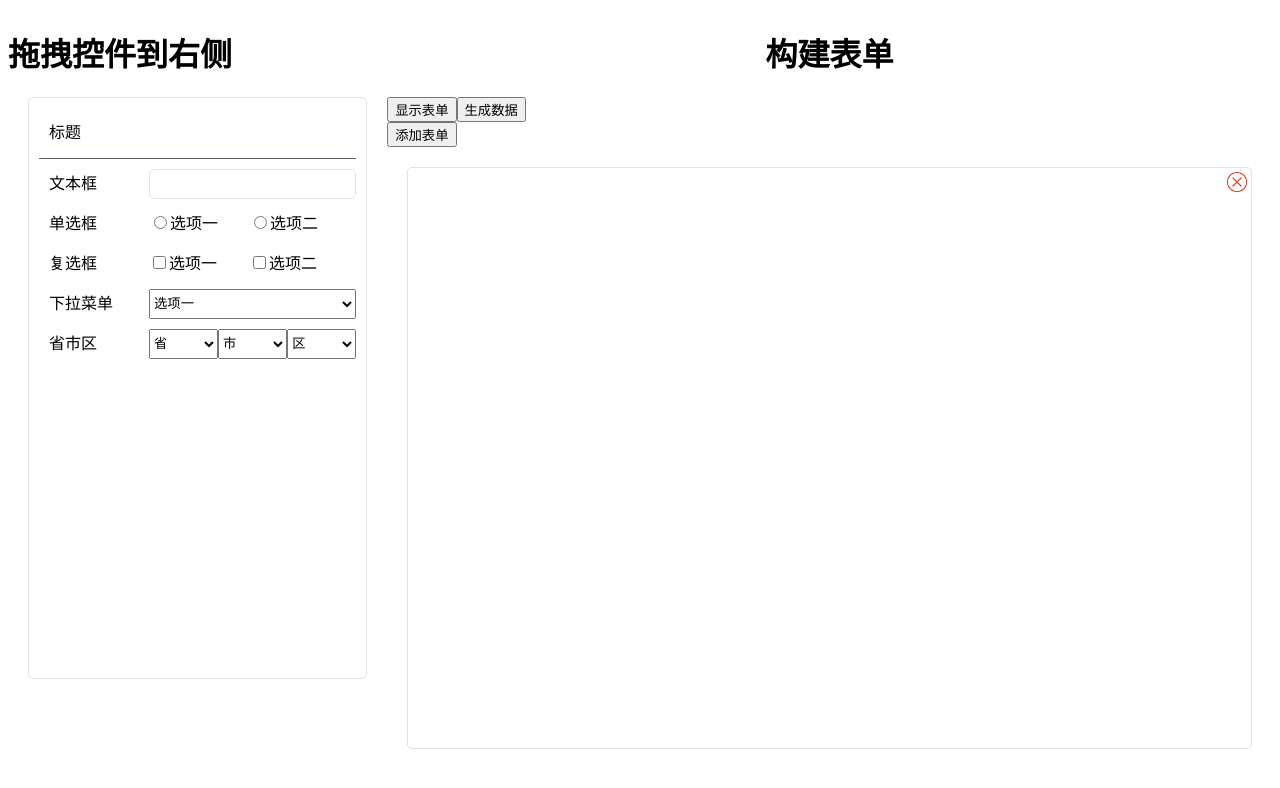
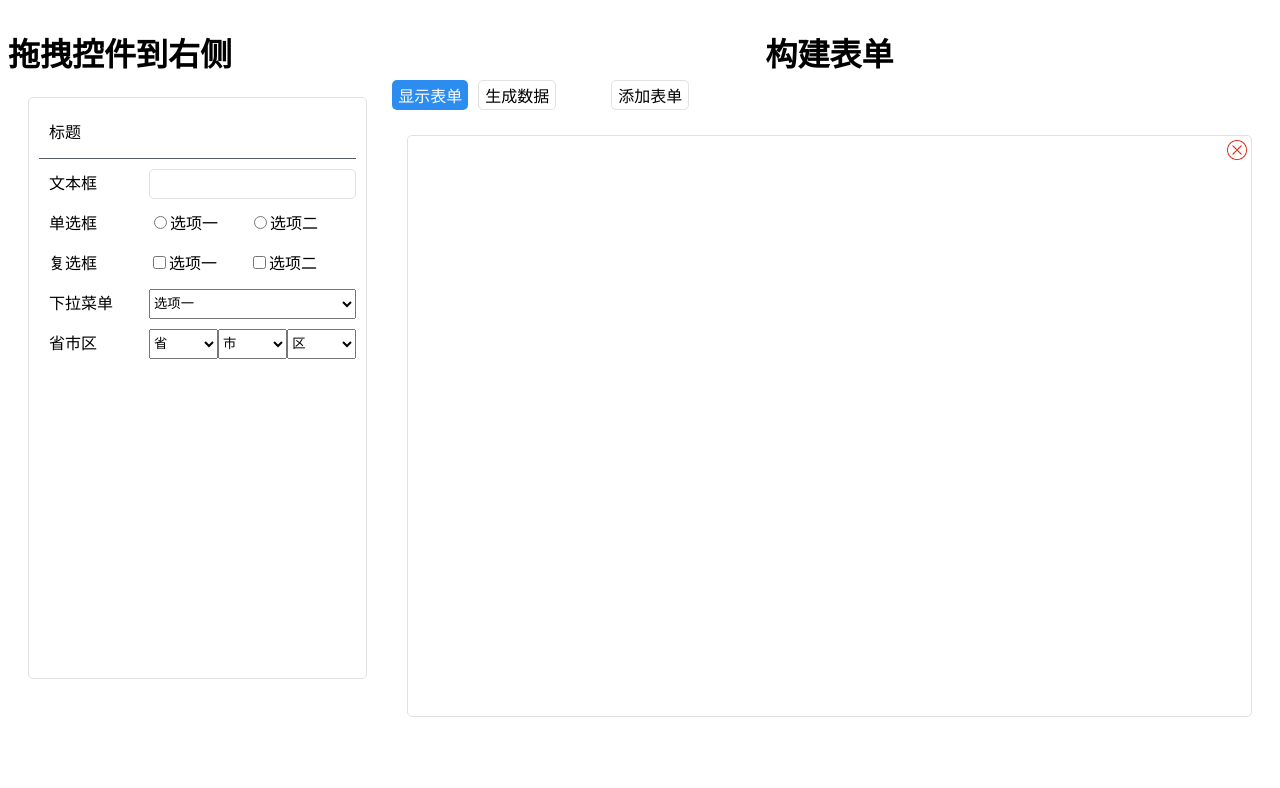
Before and after one commit to caitao-ct/ares-form-builder, a Vue app: page / in a window 1280 px wide. Shown: the top 788 px of the page. Built offline with nearby package versions, Linux system fonts and the light colour scheme.

Commit message:
add checked

```diff
--- a/src/App.vue
+++ b/src/App.vue
@@ -3,9 +3,12 @@
     <div class="contain">
       <form-list class="form-list"></form-list>
       <div class="form-result">
-        <h1 style="text-align:center">构建表单</h1>
-        <button @click="showSource=false">显示表单</button>
-        <button @click="showSource=true">生成数据</button>
+        <h1 style="text-align:center;margin-bottom:0">构建表单</h1>
+        <div>
+          <button @click="showSource=false" class="btnGroup" :class="{show: showSource===false}">显示表单</button>
+          <button @click="showSource=true" class="btnGroup" :class="{show: showSource}">生成数据</button>
+         <button @click="addForm" class="btnGroup" style="margin-left: 50px">添加表单</button>
+        </div>
         <v-preview v-model="sourceList" v-show="!showSource"></v-preview>
         <v-source :value="sourceList" v-show="showSource"></v-source>
       </div>
@@ -26,6 +29,12 @@ export default {
       showSource: false
     }
   },
+  methods: {
+    // 添加表单
+    addForm () {
+      this.sourceList.push([])
+    }
+  },
   components: {
     formList,
     vPreview,
@@ -35,6 +44,22 @@ export default {
 </script>
 
 <style lang="less">
+button{
+  outline:none;
+}
+.btnGroup{
+  background: #fff;
+  height: 30px;
+  border: 1px solid #e1e1e1;
+  border-radius: 5px;
+  font-size: 16px;
+  margin: 5px;
+  &.show{
+    border: none;
+    background: #2d8cf0;
+    color: #fff;
+  }
+}
 .box{
   padding: 10px;
   border: 1px solid #e1e1e1;
--- a/src/components/editModal.vue
+++ b/src/components/editModal.vue
@@ -34,6 +34,10 @@
             <input type="text" v-model="item.id">
             <label class="label">显示值</label>
             <input type="text" v-model="item.name">
+            <span @click.prevent="toggleChecked(index)">
+              <input type="checkbox" name="isChecked" v-model="item.checked" true-value="true" false-value="false" :id="index">
+              <label :for="index">默认选中</label>
+            </span>
             <img src="../assets/delete.png" class="editImg" @click="deleteOption(index)">
           </div>
         </div>
@@ -91,6 +95,14 @@ export default {
     },
     deleteOption (index) {
       this.vModel.options.splice(index, 1)
+    },
+    toggleChecked (index) {
+      if (this.vModel.tagName !== 'checkbox') {
+        this.vModel.options.forEach(item => {
+          item.checked = false
+        })
+      }
+      this.vModel.options[index].checked = true
     }
   }
 }
--- a/src/components/form/checkbox.vue
+++ b/src/components/form/checkbox.vue
@@ -2,7 +2,7 @@
   <div class="flex">
     <div class="item-title">{{vModel.title}}</div>
     <div v-for="(item,index) in vModel.options" :key="index" class="content">
-      <input type="checkbox" name="vModel.name">{{item.name}}
+      <input type="checkbox" :name="vModel.name" :checked="item.checked">{{item.name}}
     </div>
   </div>
 </template>
@@ -15,8 +15,8 @@ export const checkboxData = {
   name: '',
   class: '',
   options: [
-    { id: '01', name: '选项一' },
-    { id: '02', name: '选项二' }
+    { id: '01', name: '选项一', checked: false },
+    { id: '02', name: '选项二', checked: false }
   ]
 }
 export default {
--- a/src/components/form/radio.vue
+++ b/src/components/form/radio.vue
@@ -2,7 +2,7 @@
   <div class="flex">
     <div class="item-title">{{vModel.title}}</div>
     <div v-for="(item,index) in vModel.options" :key="index" class="content">
-      <input type="radio" name="vModel.name">{{item.name}}
+      <input type="radio" :name="vModel.name" :checked="item.checked">{{item.name}}
     </div>
   </div>
 
@@ -15,8 +15,8 @@ export const radioData = {
   name: '',
   class: '',
   options: [
-    { id: '01', name: '选项一' },
-    { id: '02', name: '选项二' }
+    { id: '01', name: '选项一', checked: false },
+    { id: '02', name: '选项二', checked: false }
   ]
 }
 export default {
--- a/src/components/form/select.vue
+++ b/src/components/form/select.vue
@@ -6,6 +6,7 @@
         :value="item.id"
         v-for="(item,index) in vModel.options"
         :key="index"
+        :selected="item.checked"
       >
         {{item.name}}
       </option>
@@ -20,8 +21,8 @@ export const selectData = {
   name: '',
   class: '',
   options: [
-    { id: '01', name: '选项一' },
-    { id: '02', name: '选项二' }
+    { id: '01', name: '选项一', checked: false },
+    { id: '02', name: '选项二', checked: false }
   ]
 }
 export default {
--- a/src/components/preview.vue
+++ b/src/components/preview.vue
@@ -1,6 +1,5 @@
 <template>
   <div>
-    <button @click="addForm">添加表单</button>
     <div v-for="(item,index) in list" :key="index" class="form-content">
       <img src="../assets/close.png" class="editImg closeForm" @click="closeForm(index)">
       <v-draggable
@@ -50,10 +49,6 @@ export default {
     }
   },
   methods: {
-    // 添加表单
-    addForm () {
-      this.list.push([])
-    },
     closeForm (index) {
       this.list.splice(index, 1)
     },
```
Also changed, not shown: 8 other files (tests, documents, lock files or other folders).
